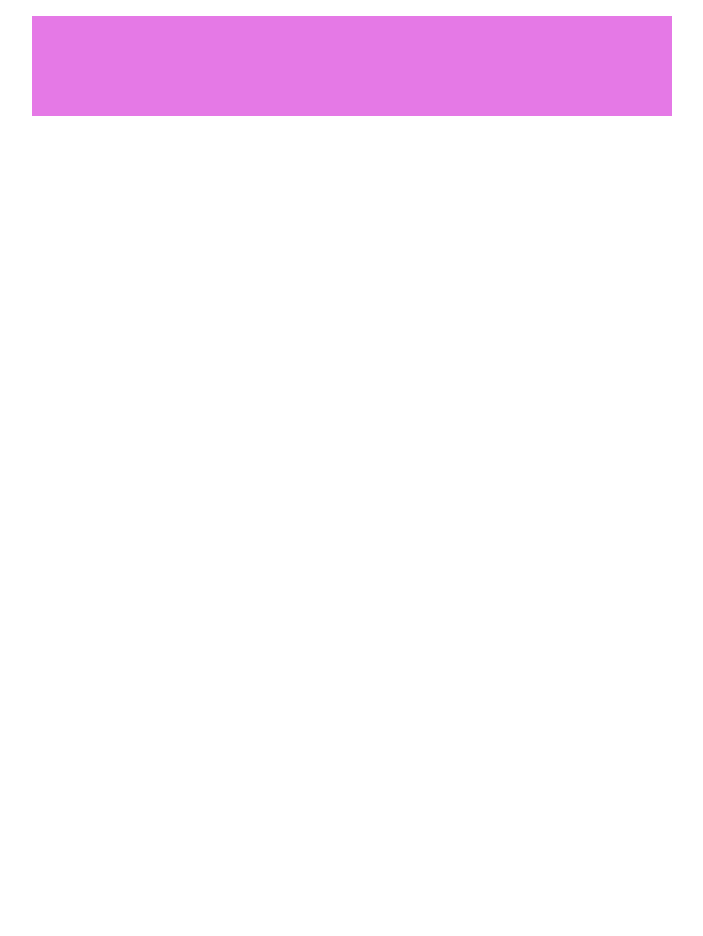
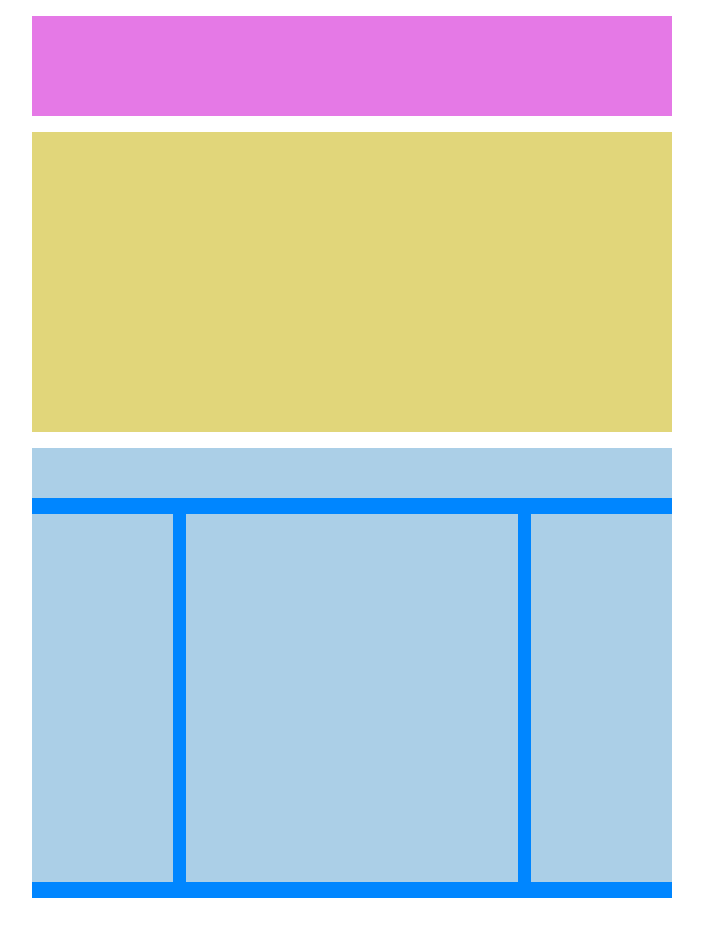
Before and after one commit to DoinaGanceriuc/htmlcss-struttura-wp, a plain HTML site: page index.html in a window 1280 px wide. Shown: the whole page, without its empty margins (288-991 px from the left). Drawn offline with Linux system fonts and the light colour scheme.

Commit message:
aggiunto main

```diff
--- a/index.html
+++ b/index.html
@@ -16,6 +16,14 @@
             <!-- /.site-header -->
 
             <main class="site-main">
+                <section class="pretium"> </section>
+                <section class="leadership">
+                </section>
+                <section class="paragrafi clearfix">
+                    <div class="left-par"></div>
+                    <div class="middle-par"></div>
+                    <div class="right-par"></div>
+                </section>
 
             </main>
             <!-- /.site-main -->
--- a/style.css
+++ b/style.css
@@ -17,8 +17,52 @@ header {
   margin-top: 1rem;
 }
 
+main {
+  margin-top: 1rem;
+  margin-bottom: 0.25rem;
+}
+
 .clearfix::after {
   content: "";
   display: table;
   clear: both;
 }
+
+.pretium {
+  height: 300px;
+  background-color: #e1d67a;
+}
+
+.leadership {
+  height: 50px;
+  background-color: #abcfe7;
+  margin-top: 1rem;
+}
+.paragrafi {
+  height: 400px;
+  background-color: #0086ff;
+  padding-top: 1rem;
+  padding-bottom: 1rem;
+}
+
+.left-par,
+.middle-par,
+.right-par {
+  float: left;
+  height: 100%;
+  background-color: #abcfe7;
+}
+
+.left-par,
+.right-par {
+  width: 22%;
+}
+
+.left-par,
+.middle-par {
+  margin-right: 2%;
+}
+
+.middle-par {
+  width: 52%;
+}
```
